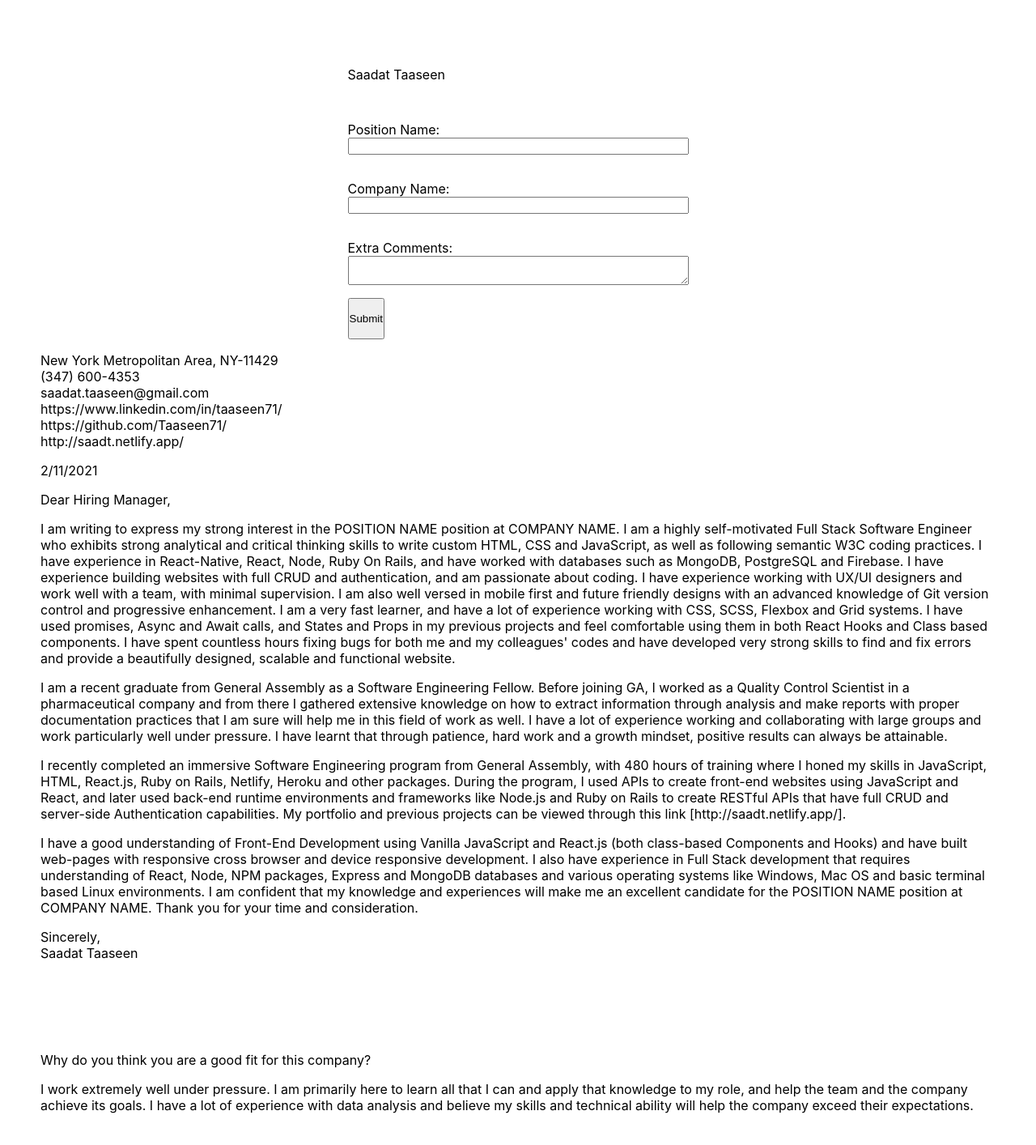
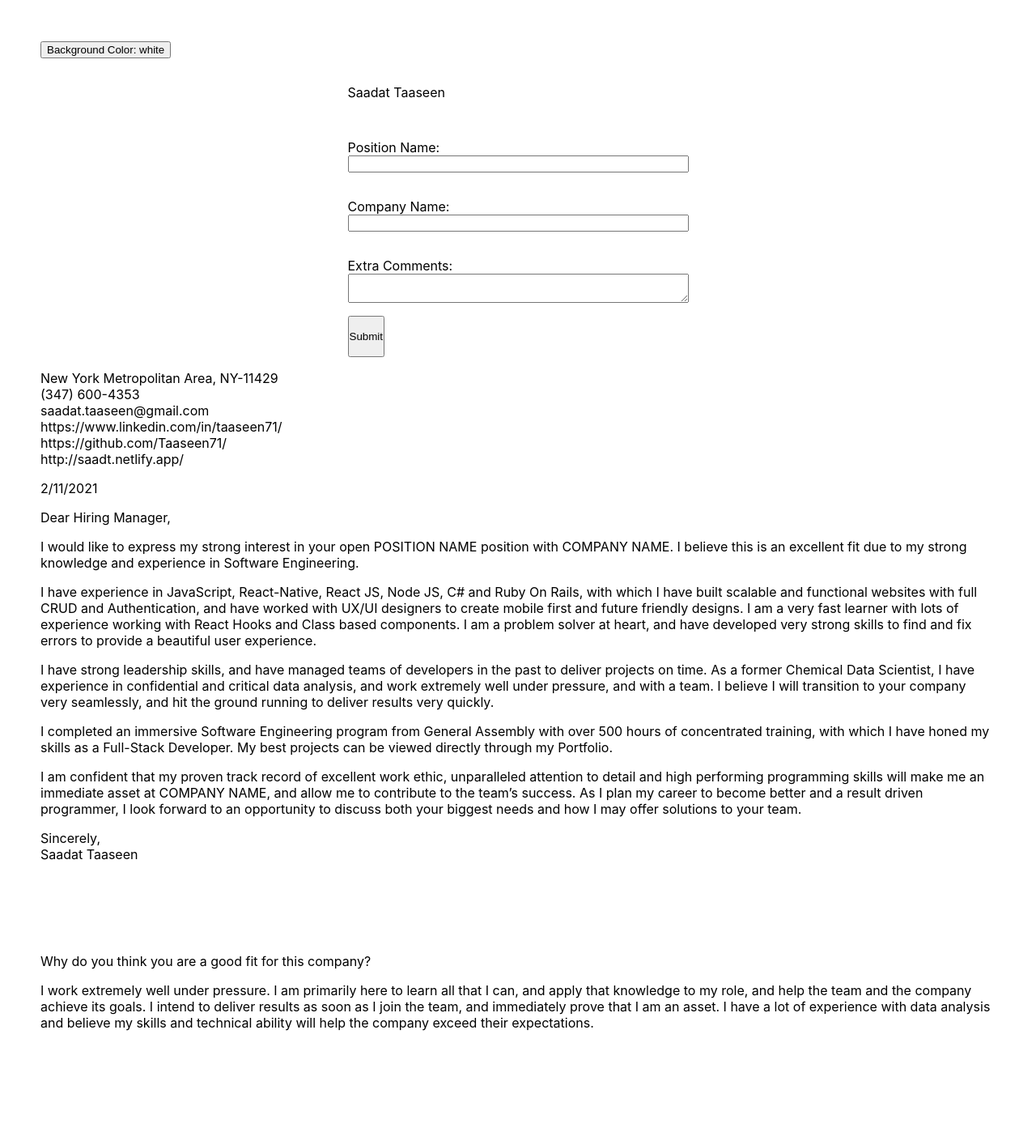
Before and after one commit to Taaseen71/CoverLetterCreator, a React (Create React App) app: page / in a window 1280 px wide. Shown: the top 1414 px of the page at 81% size. After the commit the page ends 1339 px from the top, so only its background shows below. Built offline with nearby package versions, Linux system fonts and the light colour scheme.

Commit message:
revamped website. created new cover letter. Old cover letter scrapped and commented

```diff
--- a/src/App.js
+++ b/src/App.js
@@ -11,6 +11,10 @@ function App() {
     const [statePositionChange, setStatePositionChange] = useState("")
     const [stateCompanyChange, setStateCompanyChange] = useState("")
     const [stateExtraComments, setStateExtraComments] = useState("")
+    const [background, setBackground] = useState({
+        backgroundColor: 'white',
+        color: 'black'
+    })
 
 
     console.log(todayDate[0])
@@ -38,24 +42,48 @@ function App() {
         setStateExtraComments(event.target.value)
     }
 
+    const setBackgroundColor = () => {
+        if (background.backgroundColor === 'black') {
+            setBackground({
+                backgroundColor: 'white',
+                color: 'black'
+            })
+        }
+        else {
+            setBackground({
+                backgroundColor: 'black',
+                color: 'white'
+            })
+        }
+
+        console.log(background)
+    }
 
 
+    const paragraph1 = `I would like to express my strong interest in your open ${positionName} position with ${companyName}. I believe this is an excellent fit due to my strong knowledge and experience in Software Engineering.`
 
-    const paragraph1 = `I am writing to express my strong interest in the ${positionName} position at ${companyName}. I am a highly self-motivated Full Stack Software Engineer who exhibits strong analytical and critical thinking skills to write custom HTML, CSS and JavaScript, as well as following semantic W3C coding practices. I have experience in React-Native, React, Node, Ruby On Rails, and have worked with databases such as MongoDB, PostgreSQL and Firebase. I have experience building websites with full CRUD and authentication, and am passionate about coding. I have experience working with UX/UI designers and work well with a team, with minimal supervision. I am also well versed in mobile first and future friendly designs with an advanced knowledge of Git version control and progressive enhancement. I am a very fast learner, and have a lot of experience working with CSS, SCSS, Flexbox and Grid systems. I have used promises, Async and Await calls, and States and Props in my previous projects and feel comfortable using them in both React Hooks and Class based components. I have spent countless hours fixing bugs for both me and my colleagues' codes and have developed very strong skills to find and fix errors and provide a beautifully designed, scalable and functional website. ${extraComments}`
+    const paragraph2 = `I have experience in JavaScript, React-Native, React JS, Node JS, C# and Ruby On Rails, with which I have built scalable and functional websites with full CRUD and Authentication, and have worked with UX/UI designers to create mobile first and future friendly designs. I am a very fast learner with lots of experience working with React Hooks and Class based components. I am a problem solver at heart, and have developed very strong skills to find and fix errors to provide a beautiful user experience.  ${extraComments}
+    `
 
-    const paragraph2 = `I am a recent graduate from General Assembly as a Software Engineering Fellow. Before joining GA, I worked as a Quality Control Scientist in a pharmaceutical company and from there I gathered extensive knowledge on how to extract information through analysis and make reports with proper documentation practices that I am sure will help me in this field of work as well. I have a lot of experience working and collaborating with large groups and work particularly well under pressure. I have learnt that through patience, hard  work and a growth mindset, positive results can always be attainable.`
+    const paragraph3 = `I have strong leadership skills, and have managed teams of developers in the past to deliver projects on time. As a former Chemical Data Scientist, I have experience in confidential and critical data analysis, and work extremely well under pressure, and with a team. I believe I will transition to your company very seamlessly, and hit the ground running to deliver results very quickly.
+    `
 
-    const paragraph3 = `I recently completed an immersive Software Engineering program from General Assembly, with 480 hours of training where I honed my skills in JavaScript, HTML, React.js, Ruby on Rails, Netlify, Heroku and other packages.  During the program, I used APIs to create front-end websites using JavaScript and React, and later used back-end runtime environments and frameworks like Node.js and Ruby on Rails to create RESTful APIs that have full CRUD and server-side Authentication capabilities. My portfolio and previous projects can be viewed through this link [http://saadt.netlify.app/].`
+    const paragraph4 = `I completed an immersive Software Engineering program from General Assembly with over 500 hours of concentrated training, with which I have honed my skills as a Full-Stack Developer.  My best projects can be viewed directly through my Portfolio.
+    `
 
-    const paragraph4 = `I have a good understanding of Front-End Development using Vanilla JavaScript and React.js (both class-based Components and Hooks) and have built web-pages with responsive cross browser and device responsive development. I also have experience in Full Stack development that requires understanding of React, Node, NPM packages, Express and MongoDB databases and various operating systems like Windows, Mac OS and basic terminal based Linux environments. I am confident that my knowledge and experiences will make me an excellent candidate for the ${positionName} position at ${companyName}. Thank you for your time and consideration.`
+    const paragraph5 = `I am confident that my proven track record of excellent work ethic, unparalleled attention to detail and high performing programming skills will make me an immediate asset at ${companyName}, and allow me to contribute to the team’s success. As I plan my career to become better and a result driven programmer, I look forward to an opportunity to discuss both your biggest needs and how I may offer solutions to your team.`
 
     const whyGoodFit = `Why do you think you are a good fit for this company?`
 
-    const whyGoodFitAnswer = `I work extremely well under pressure. I am primarily here to learn all that I can and apply that knowledge to my role, and help the team and the company achieve its goals. I have a lot of experience with data analysis and believe my skills and technical ability will help the company exceed their expectations.`
+    const whyGoodFitAnswer = `I work extremely well under pressure. I am primarily here to learn all that I can, and apply that knowledge to my role, and help the team and the company achieve its goals. I intend to deliver results as soon as I join the team, and immediately prove that I am an asset. I have a lot of experience with data analysis and believe my skills and technical ability will help the company exceed their expectations.`
 
 
     return (
-        <div className="fullPage">
+        <div
+            className="fullPage"
+            style={{ color: background.color, backgroundColor: background.backgroundColor }}
+        >
+            <button onClick={() => setBackgroundColor()}>Background Color: {background.backgroundColor}</button>
             <header className="header">
                 <form onSubmit={handleSubmit} autocomplete="off">
                     <p className="headerContents">Saadat Taaseen </p>
@@ -95,6 +123,7 @@ function App() {
                 <p>{paragraph2}</p>
                 <p>{paragraph3}</p>
                 <p>{paragraph4}</p>
+                <p>{paragraph5}</p>
                 <p>Sincerely,< br /> Saadat Taaseen</p>
                 <br />
                 <br />
@@ -164,3 +193,16 @@ I have a good understanding of Front-End Development using Vanilla JavaScript an
                     Sincerely,
                     Saadat Taaseen
  */
+
+
+    //? Old Scrapped on March 17th 2021;
+
+    //                 const paragraph1 = `I am writing to express my strong interest in the ${positionName} position at ${companyName}. I am a highly self-motivated Full Stack Software Engineer who exhibits strong analytical and critical thinking skills to write custom HTML, CSS and JavaScript, as well as following semantic W3C coding practices. I have experience in React-Native, React, Node, Ruby On Rails, and have worked with databases such as MongoDB, PostgreSQL and Firebase. I have experience building websites with full CRUD and authentication, and am passionate about coding. I have experience working with UX/UI designers and work well with a team, with minimal supervision. I am also well versed in mobile first and future friendly designs with an advanced knowledge of Git version control and progressive enhancement. I am a very fast learner, and have a lot of experience working with CSS, SCSS, Flexbox and Grid systems. I have used promises, Async and Await calls, and States and Props in my previous projects and feel comfortable using them in both React Hooks and Class based components. I have spent countless hours fixing bugs for both me and my colleagues' codes and have developed very strong skills to find and fix errors and provide a beautifully designed, scalable and functional website. ${extraComments}`
+
+    // const paragraph2 = `I am a recent graduate from General Assembly as a Software Engineering Fellow. Before joining GA, I worked as a Quality Control Scientist in a pharmaceutical company and from there I gathered extensive knowledge on how to extract information through analysis and make reports with proper documentation practices that I am sure will help me in this field of work as well. I have a lot of experience working and collaborating with large groups and work particularly well under pressure. I have learnt that through patience, hard  work and a growth mindset, positive results can always be attainable.`
+
+    // const paragraph3 = `I recently completed an immersive Software Engineering program from General Assembly, with 480 hours of training where I honed my skills in JavaScript, HTML, React.js, Ruby on Rails, Netlify, Heroku and other packages.  During the program, I used APIs to create front-end websites using JavaScript and React, and later used back-end runtime environments and frameworks like Node.js and Ruby on Rails to create RESTful APIs that have full CRUD and server-side Authentication capabilities. My portfolio and previous projects can be viewed through this link [http://saadt.netlify.app/].`
+
+    // const paragraph4 = `I have a good understanding of Front-End Development using Vanilla JavaScript and React.js (both class-based Components and Hooks) and have built web-pages with responsive cross browser and device responsive development. I also have experience in Full Stack development that requires understanding of React, Node, NPM packages, Express and MongoDB databases and various operating systems like Windows, Mac OS and basic terminal based Linux environments. I am confident that my knowledge and experiences will make me an excellent candidate for the ${positionName} position at ${companyName}. Thank you for your time and consideration.`
+
+    //? End March 17th 2021
```
Also changed, not shown: src/index.css (+5 -8 lines).
